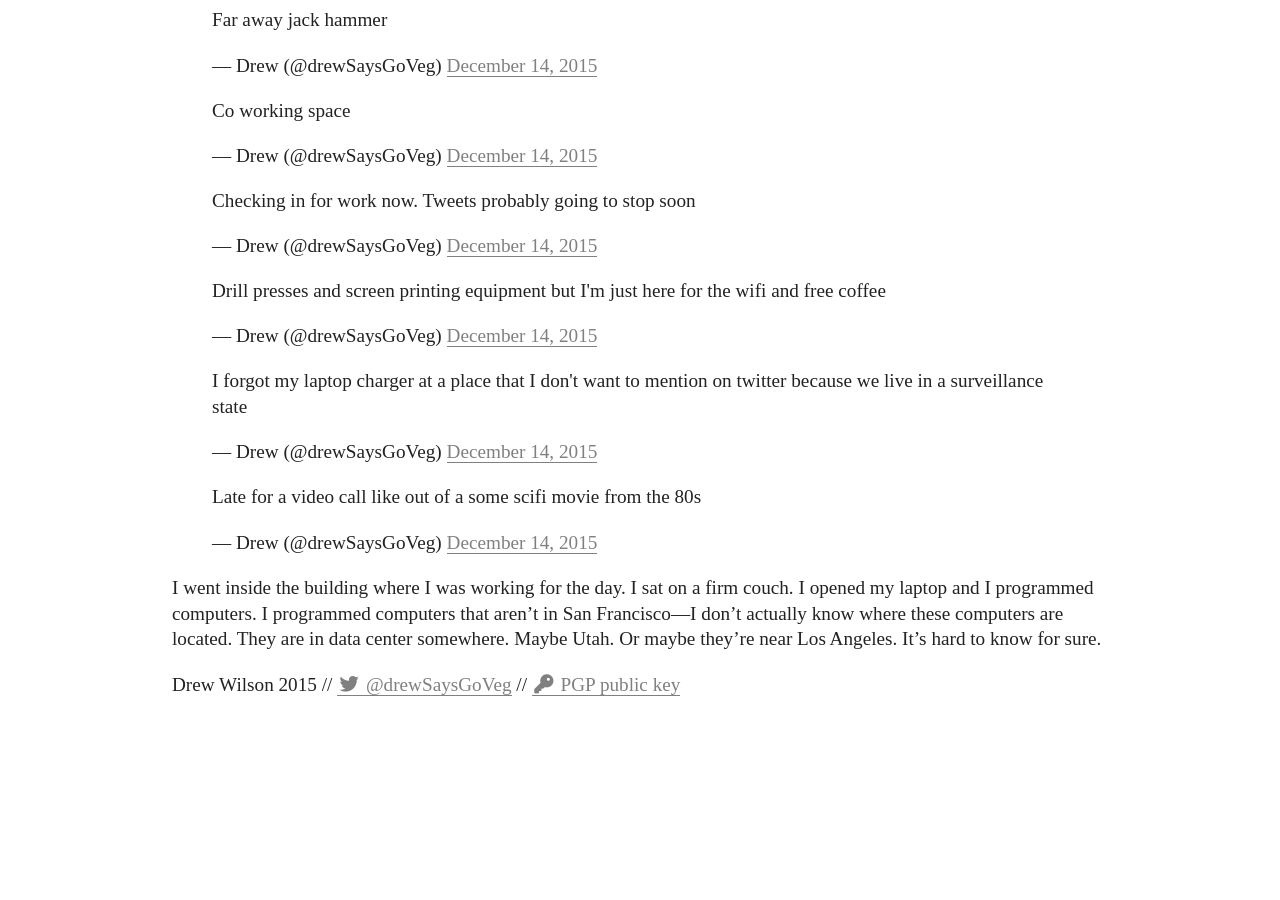
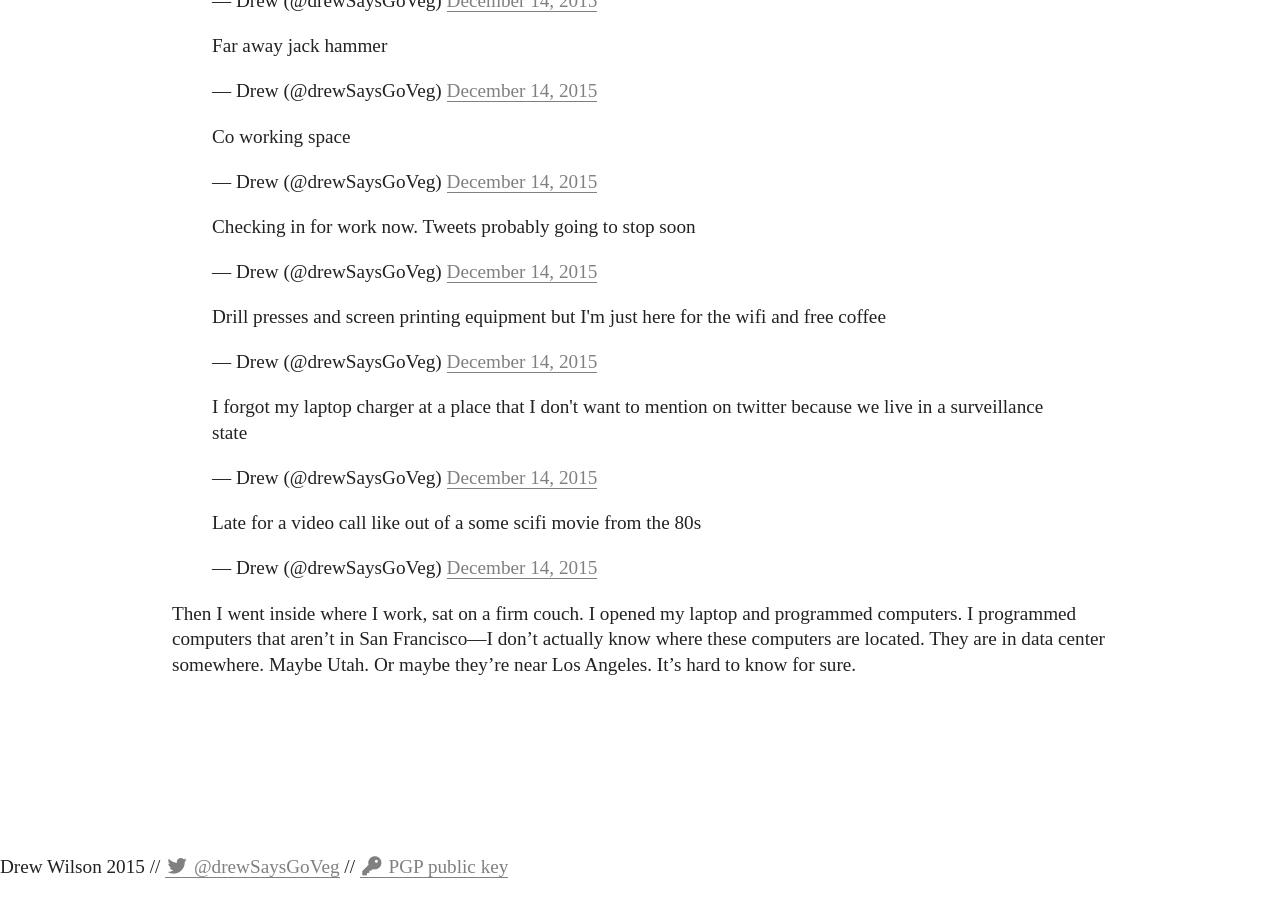
Before and after one commit to drewrwilson/drewrwilson.github.io, a Jekyll site: the page built from _posts/blog/2015-12-14-decemeber-2015-in-san-francisco.md, in a window 1280 px wide and 900 px high, scrolled down 6466 px. Built offline with Jekyll 4.4.1, drawn with Linux system fonts in a browser that asks for light colours; nearby versions of some CDN libraries; some web fonts are replaced; library files that are not in the unit come from our copies; comment, search, counter and statistics services are not loaded; before the commit the page ends 7243 px from its top, so only the background shows below that; some of the changed text lies outside the part shown.

Commit message:
small change. hanging html tag.

```diff
--- a/_layouts/blog_post_focus.html
+++ b/_layouts/blog_post_focus.html
@@ -38,7 +38,8 @@
             </p>
 
             {{ content }}
-
+      <br><br><br>
+      </section>
 
       <footer>
         <p>{{site.yourname}} {{site.year}} //
--- a/_posts/blog/2015-12-14-decemeber-2015-in-san-francisco.md
+++ b/_posts/blog/2015-12-14-decemeber-2015-in-san-francisco.md
@@ -11,7 +11,15 @@
 
 San Francisco in 2015 is an extreme place. There are many profound thoughts that could be said about the city during this current cultural moment, but I'm not making those kinds of statements here. These are my small thoughts and my small observations as I walked from Duboce Park down Market Street to roughly 5th & Howard Street.
 
-*So, also hierher kommen die Leute, um zu leben, ich würde eher meinen, es stürbe sich hier. Ich bin ausgewesen. Ich habe gesehen:*
+<blockquote>
+"So, also hierher kommen die Leute, um zu leben, ich würde eher meinen, es stürbe sich hier. Ich bin ausgewesen. Ich habe gesehen:"
+
+<div style="text-align: right;">
+
+<em>Rilke, Die Aufzeichnungen des Malte Laurids Brigge</em>
+
+</div>
+</blockquote>
 
 *So, here is where people have come to live. I'd have thought it more a place to die. I went out. I saw:*
 
@@ -211,4 +219,4 @@
 
 <blockquote class="twitter-tweet tw-align-center" lang="en"><p lang="en" dir="ltr">Late for a video call like out of a some scifi movie from the 80s</p>&mdash; Drew (@drewSaysGoVeg) <a href="https://twitter.com/drewSaysGoVeg/status/676467744540241920">December 14, 2015</a></blockquote>
 
-I went inside the building where I was working for the day. I sat on a firm couch. I opened my laptop and I programmed computers. I programmed computers that aren't in San Francisco&mdash;I don't actually know where these computers are located. They are in data center somewhere. Maybe Utah. Or maybe they're near Los Angeles. It's hard to know for sure.
+Then I went inside where I work, sat on a firm couch. I opened my laptop and programmed computers. I programmed computers that aren't in San Francisco&mdash;I don't actually know where these computers are located. They are in data center somewhere. Maybe Utah. Or maybe they're near Los Angeles. It's hard to know for sure.
```
